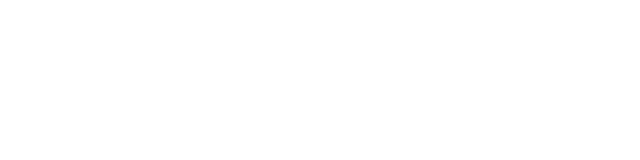
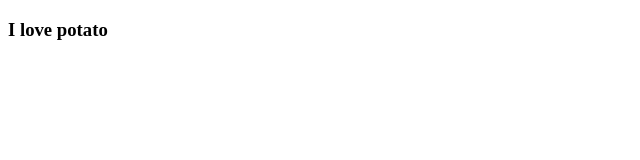
Before and after one commit to InwooLeeme/MovieApp, a React (Create React App) app in the folder movieapp/: page / in a window 1280 px wide. Shown: the top 160 px of the page, without its empty margins (0-640 px from the left). Built offline with nearby package versions, Linux system fonts and the light colour scheme.

Commit message:
Testing my first React Component
Testing my first React Component in src folder.
Testing the Potato component in App.js

```diff
--- a/movieapp/src/App.js
+++ b/movieapp/src/App.js
@@ -1,8 +1,13 @@
 import React from "react";
+import Potato from "./Potato";
 
+// Component
 function App() {
   return (
-    <div className="App"></div>
+    <div className="App">
+      <Potato />
+    </div>
+
   );
 }
 
--- /dev/null
+++ b/movieapp/src/Potato.js
@@ -0,0 +1,9 @@
+import React from "react";
+
+function Potato(){
+    return(
+        <h3>I love potato</h3>
+    )
+}
+
+export default Potato;
--- a/movieapp/src/index.js
+++ b/movieapp/src/index.js
@@ -1,6 +1,7 @@
 import React from 'react';
 import ReactDOM from 'react-dom';
 import App from './App';
+
 
 
 ReactDOM.render(
```
Also changed, not shown: 1 other file (tests, documents, lock files or other folders).
